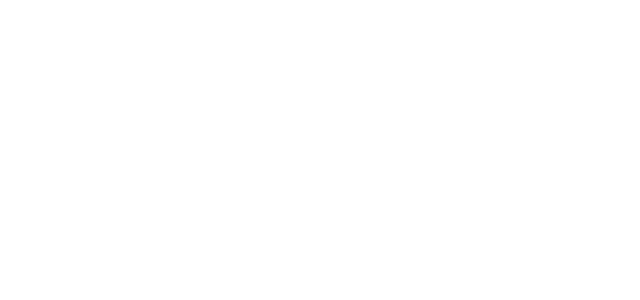
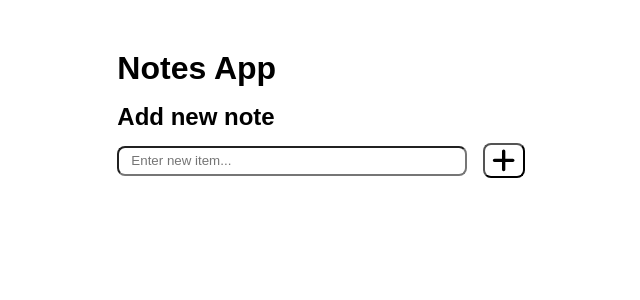
Before and after one commit to MarioBanovac/notes-app, a React (Create React App) app in the folder client/: page / in a window 1280 px wide. Shown: the top 300 px of the page, without its empty margins (319-959 px from the left). Built offline with nearby package versions, Linux system fonts and the light colour scheme; no server answers.

Commit message:
added create todo functionality to the frontend

```diff
--- a/client/package.json
+++ b/client/package.json
@@ -3,6 +3,9 @@
   "version": "0.1.0",
   "private": true,
   "dependencies": {
+    "@fortawesome/fontawesome-svg-core": "^6.1.1",
+    "@fortawesome/free-solid-svg-icons": "^6.1.1",
+    "@fortawesome/react-fontawesome": "^0.2.0",
     "@testing-library/jest-dom": "^5.16.4",
     "@testing-library/react": "^13.3.0",
     "@testing-library/user-event": "^13.5.0",
--- a/client/src/App.js
+++ b/client/src/App.js
@@ -1,7 +1,34 @@
+import React, { useState, useEffect } from "react";
+import axios from "axios";
+import { StyledTodoInput, StyledTodoList } from "ui";
 
+const url = "http://localhost:3000";
 
 function App() {
-  return <div></div>;
+  const [todos, setTodos] = useState([]);
+  const getTodos = async () => {
+    const { data } = await axios(`${url}/api/todos`);
+    setTodos(data);
+  };
+
+  const addTodo = async (todo) => {
+    const { data } = await axios.post(`${url}/api/todos/newTodo`, {
+      title: todo,
+    });
+    setTodos([...todos, data]);
+  };
+
+  useEffect(() => {
+    getTodos();
+  }, []);
+
+  return (
+    <div>
+      <h1>Notes App</h1>
+      <StyledTodoInput addTodo={addTodo} />
+      {todos.length >0 && <StyledTodoList todos={todos} />}
+    </div>
+  );
 }
 
 export default App;
--- /dev/null
+++ b/client/src/components/TodoInput/TodoInput.js
@@ -0,0 +1,36 @@
+import React, { useState } from "react";
+import { FontAwesomeIcon } from "@fortawesome/react-fontawesome";
+import { faPlus } from "@fortawesome/free-solid-svg-icons";
+
+export default function TodoInput(props) {
+  const { className, addTodo } = props;
+  const [todo, setTodo] = useState("");
+
+  const handleSubmit = (e) => {
+    console.log('sada')
+    e.preventDefault();
+    addTodo(todo);
+    setTodo("");
+  };
+
+
+  const handleChange = ({ target: { value } }) => {
+    setTodo(value);
+  };
+
+  return (
+    <div className={className}>
+      <h2>Add new note</h2>
+      <form onSubmit={handleSubmit}>
+        <input
+          onChange={handleChange}
+          value={todo}
+          placeholder="Enter new item..."
+        />
+        <button>
+          <FontAwesomeIcon icon={faPlus} size={"2xl"} fixedWidth />
+        </button>
+      </form>
+    </div>
+  );
+}
--- /dev/null
+++ b/client/src/components/TodoInput/index.js
@@ -0,0 +1 @@
+export { default } from "./TodoInput";
--- /dev/null
+++ b/client/src/components/TodoList/TodoList.js
@@ -0,0 +1,25 @@
+import React from "react";
+import { FontAwesomeIcon } from "@fortawesome/react-fontawesome";
+import { faCheck, faX } from "@fortawesome/free-solid-svg-icons";
+
+export default function TodoList(props) {
+  const { className, todos } = props;
+  return (
+    <div className={className}>
+      <h2>Old notes</h2>
+      <ul>
+        {todos.map(({ title, _id }) => (
+          <li key={_id}>
+            <div>{title}</div>
+            <button>
+              <FontAwesomeIcon icon={faX} size={"2xl"} fixedWidth />
+            </button>
+            <button>
+              <FontAwesomeIcon icon={faCheck} size={"2xl"} fixedWidth />
+            </button>
+          </li>
+        ))}
+      </ul>
+    </div>
+  );
+}
--- /dev/null
+++ b/client/src/components/TodoList/index.js
@@ -0,0 +1 @@
+export { default } from "./TodoList";
--- /dev/null
+++ b/client/src/components/index.js
@@ -0,0 +1,2 @@
+export { default as TodoInput } from "./TodoInput";
+export { default as TodoList } from "./TodoList";
--- a/client/src/ui/index.js
+++ b/client/src/ui/index.js
@@ -1,4 +1,5 @@
-import { createGlobalStyle } from "styled-components";
+import styled, { createGlobalStyle } from "styled-components";
+import { TodoInput, TodoList } from "components";
 
 export const GlobalStyle = createGlobalStyle`
     // CSS RESET
@@ -13,6 +14,7 @@
         font-family:sans-serif;
         display:flex;
         justify-content:center;
+        padding-top:50px;
     }
 
     a{
@@ -21,4 +23,58 @@
     ul{
         list-style-type:none;
     }
+
+    h1{
+        margin-bottom:16px;
+    }
+
+    button {
+        background: transparent;
+        border-radius: 8px;
+        padding: 2px;
+        cursor: pointer;
+      }
 `;
+
+export const StyledTodoInput = styled(TodoInput)`
+  margin-bottom: 16px;
+
+  h2 {
+    margin-bottom: 12px;
+  }
+
+  input {
+    width: 350px;
+    height: 30px;
+    margin-right: 16px;
+    border-radius: 8px;
+    padding-left: 12px;
+  }
+`;
+
+export const StyledTodoList = styled(TodoList)`
+  h2 {
+    margin-bottom: 16px;
+  }
+
+  li {
+    display: flex;
+    align-items: center;
+    margin-bottom: 14px;
+  }
+
+  li div {
+    width: 350px;
+    height: 30px;
+    border: 1px solid #000;
+    display: flex;
+    align-items: center;
+    margin-right: 16px;
+    border-radius: 8px;
+    padding-left: 12px;
+  }
+
+  li button:nth-of-type(1){
+      margin-right:16px;
+  }
+`;
```
Also changed, not shown: package.json (added, +7 -0 lines), 2 other files (tests, documents, lock files or other folders).
